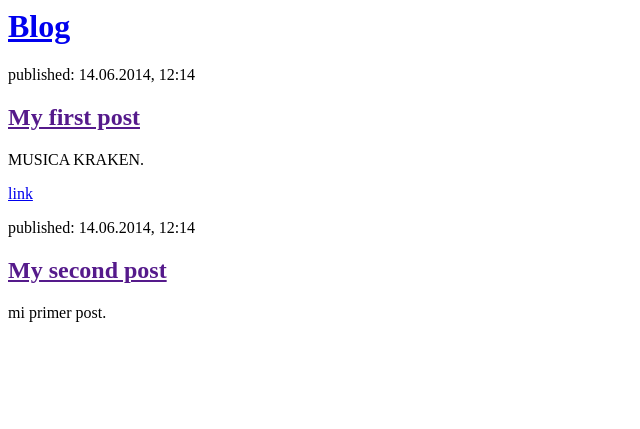
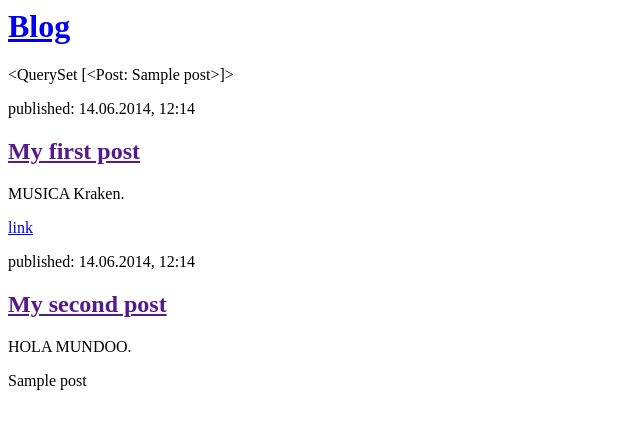
Before and after one commit to Michelle-20/Michelle-20, a Django app: template blog/templates/blog/post_list.html in a window 1280 px wide. Shown: the top 429 px of the page, without its empty margins (0-640 px from the left). Run offline with Django 3.2, Linux system fonts and the light colour scheme; the template is opened without the code that fills it: values that come from a table or form of the project are taken from there, others are empty; tables that the repository leaves empty hold one stand-in row (values such as "Sample post").

Commit message:
Templates modificados para mostrar post desde base de datos.

```diff
--- a/blog/templates/blog/post_list.html
+++ b/blog/templates/blog/post_list.html
@@ -5,19 +5,21 @@
     <body>
         <div>
             <h1><a href="/">Blog</a></h1>
+            {{ posts }}
         </div>
 
         <div>
             <p>published: 14.06.2014, 12:14</p>
             <h2><a href="">My first post</a></h2>
-            <p>MUSICA KRAKEN.</p>
+            <p>MUSICA Kraken.</p>
             <a href="https://www.youtube.com/watch?v=VIXEj76H79o&list=RDyo9WrDot5oQ&index=2">link</a>
         </div>
 
         <div>
             <p>published: 14.06.2014, 12:14</p>
             <h2><a href="">My second post</a></h2>
-            <p>mi primer post.</p>
+            <p>HOLA MUNDOO.</p>
+            {% for post in posts %} {{ post }}{% endfor %}
         </div>
     </body>
 </html>
--- a/blog/views.py
+++ b/blog/views.py
@@ -1,5 +1,7 @@
 from django.shortcuts import render
+from django.utils import timezone
+from .models import Post
 
-# Create your views here.
 def post_list(request):
-    return render(request, 'blog/post_list.html', {})
+    posts = Post.objects.filter(published_date__lte=timezone.now()).order_by('published_date')
+    return render(request, 'blog/post_list.html', {'posts': posts})
```
